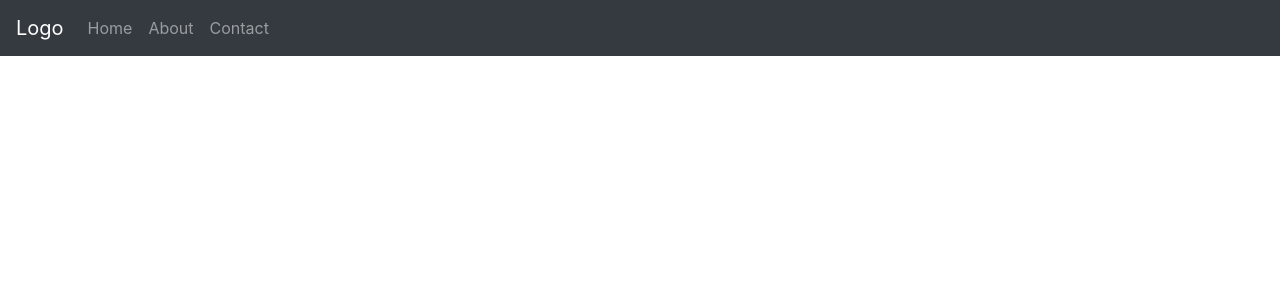
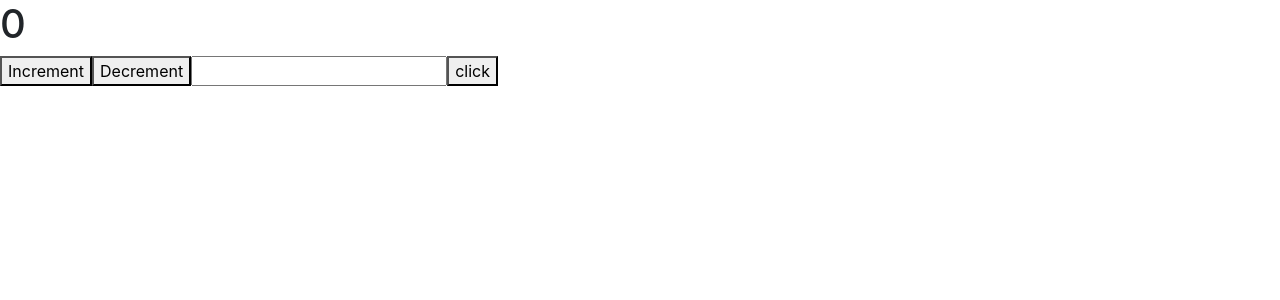
Before and after one commit to miismail007/WeekEndReact, a React (Create React App) app: page / in a window 1280 px wide. Shown: the top 300 px of the page. Built offline with nearby package versions, Linux system fonts and the light colour scheme.

Commit message:
class components, state, some lifecycle methods

```diff
--- /dev/null
+++ b/src/ClassComponents/Card.js
@@ -0,0 +1,19 @@
+import React, { Component } from 'react'
+
+export class Card extends Component {
+    componentDidMount(){
+        console.log("mount");
+    }
+    componentWillUnmount(){
+        console.log("unmount");
+    }
+    render() {
+        return (
+            <div>
+                <h1>card</h1>
+            </div>
+        )
+    }
+}
+
+export default Card
--- /dev/null
+++ b/src/ClassComponents/ClassComponent.js
@@ -0,0 +1,34 @@
+import React, { Component } from 'react'
+import Card from './Card'
+
+export class ClassComponent extends Component {
+    state = {
+        count : 0,
+        text : "",
+        card : false
+    }
+
+
+    render() {
+        return (
+            <div>
+                <h1>{this.state.text} {this.state.count}</h1>
+                <button onClick={()=>{
+                    this.setState({count : this.state.count+1})
+                }}>Increment</button>
+                <button onClick={()=>{
+                    this.setState({count : this.state.count-1})
+                }}>Decrement</button>
+                <input onChange={(text)=>{
+                    this.setState({text : text.target.value})
+                }}/>
+                <button onClick={()=>{
+                    this.setState({card : !this.state.card})
+                }}>click</button>
+                {this.state.card && <Card/>}
+            </div>
+        )
+    }
+}
+
+export default ClassComponent
--- a/src/index.js
+++ b/src/index.js
@@ -3,8 +3,9 @@ import ReactDOM from 'react-dom';
 import RefHook from './RefHook';
 import App from './App';
 import RouterDom from './RouterDom';
+import ClassComponent from './ClassComponents/ClassComponent';
 
 ReactDOM.render(
-  <RouterDom/>,
+  <ClassComponent/>,
   document.getElementById('root')
 );
```
